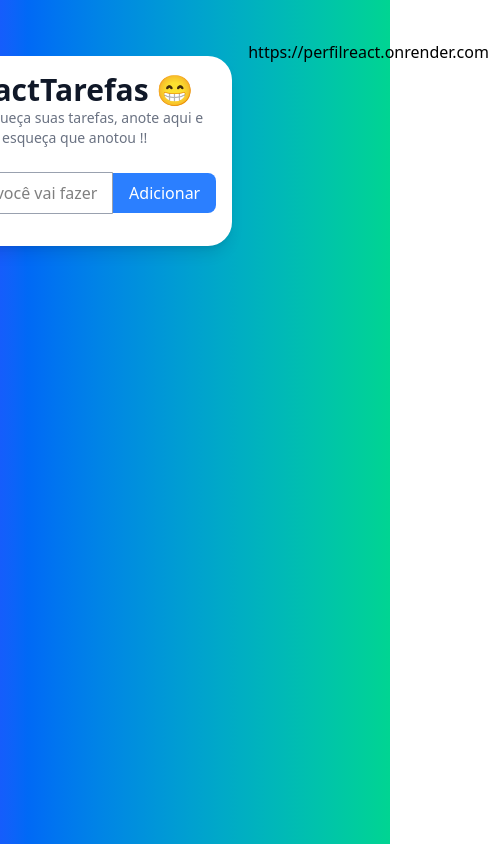
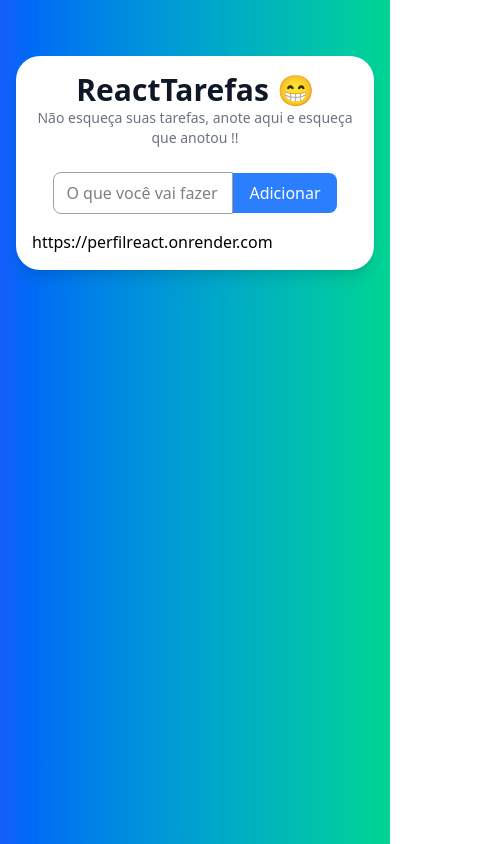
Before and after one commit to wells99/toDoReact, a React (Vite) app: page / in a window 390 px wide. Shown: the whole page, 489 px wide, since content can reach past the window. Built offline with nearby package versions, Linux system fonts and the light colour scheme.

Commit message:
Update in cellphone ToDoReact.jsx
modificando via github no celular

```diff
--- a/src/components/ToDoReact.jsx
+++ b/src/components/ToDoReact.jsx
@@ -78,8 +78,8 @@ function ToDoReact() {
                         </li>
                     ))}
                 </ul>
+                <span>https://perfilreact.onrender.com </span>
             </div>
-<span>https://perfilreact.onrender.com </span>
         </div>
     );
 }
```
